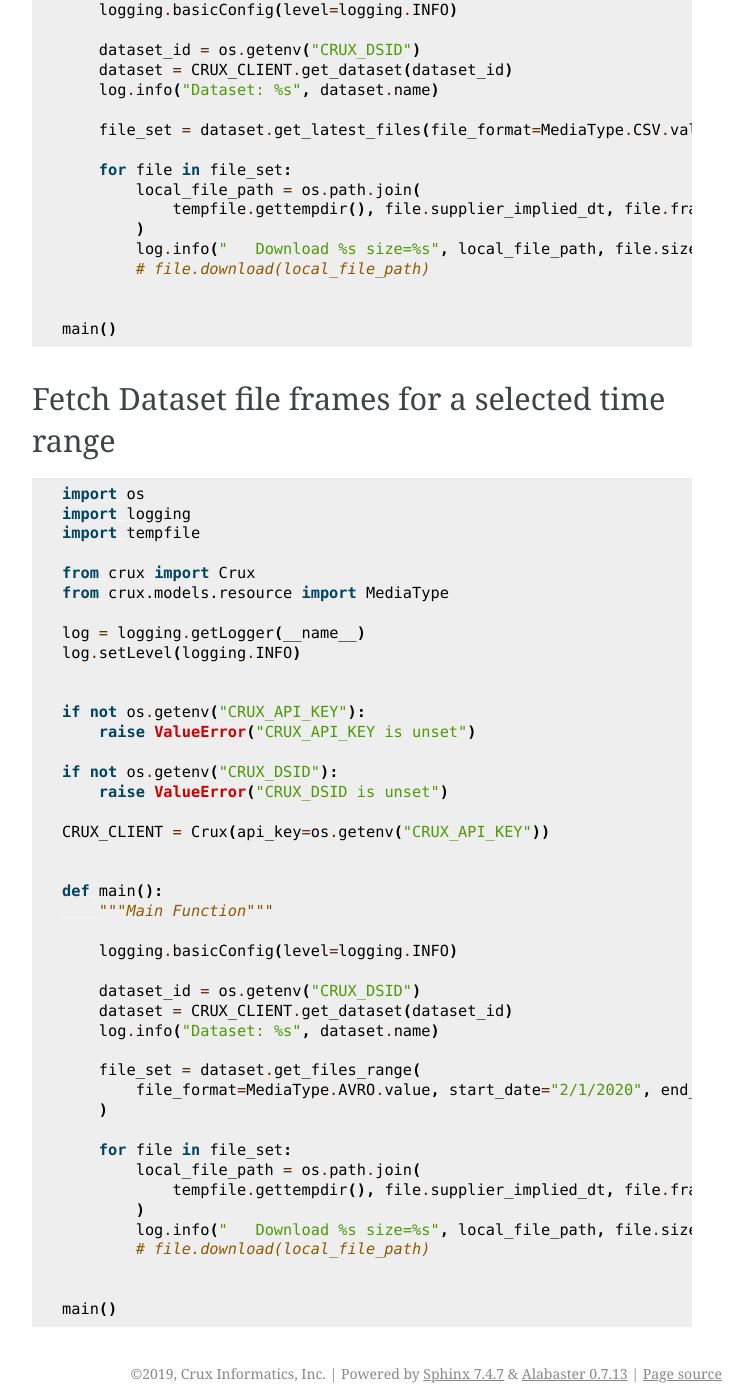
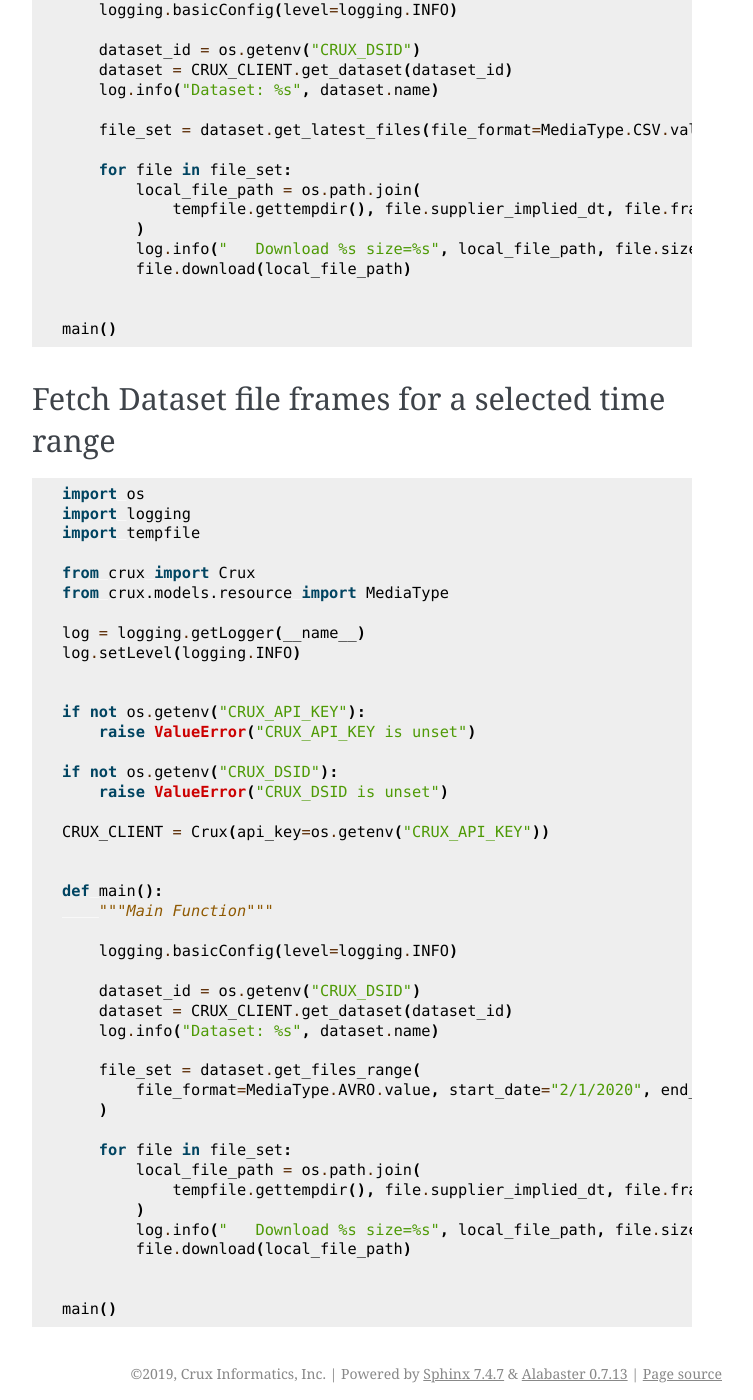
Before and after one commit to cruxinformatics/crux-python, a Sphinx documentation site: the page built from docs/dataset.md, in a window 1280 px wide and 1400 px high, scrolled down 638 px. Shown: the whole window, without its empty margins (388-1141 px from the left). Built offline with Sphinx 7.4.7, drawn with Linux system fonts in a browser that asks for light colours; pages that are not in the unit, such as notebooks, are missing from menus.

Commit message:
documentation fix

```diff
--- a/docs/dataset.md
+++ b/docs/dataset.md
@@ -39,7 +39,7 @@
             tempfile.gettempdir(), file.supplier_implied_dt, file.frame_id, file.name
         )
         log.info("   Download %s size=%s", local_file_path, file.size)
-        # file.download(local_file_path)
+        file.download(local_file_path)
 
 
 main()
@@ -86,7 +86,7 @@
             tempfile.gettempdir(), file.supplier_implied_dt, file.frame_id, file.name
         )
         log.info("   Download %s size=%s", local_file_path, file.size)
-        # file.download(local_file_path)
+        file.download(local_file_path)
 
 
 main()
```
